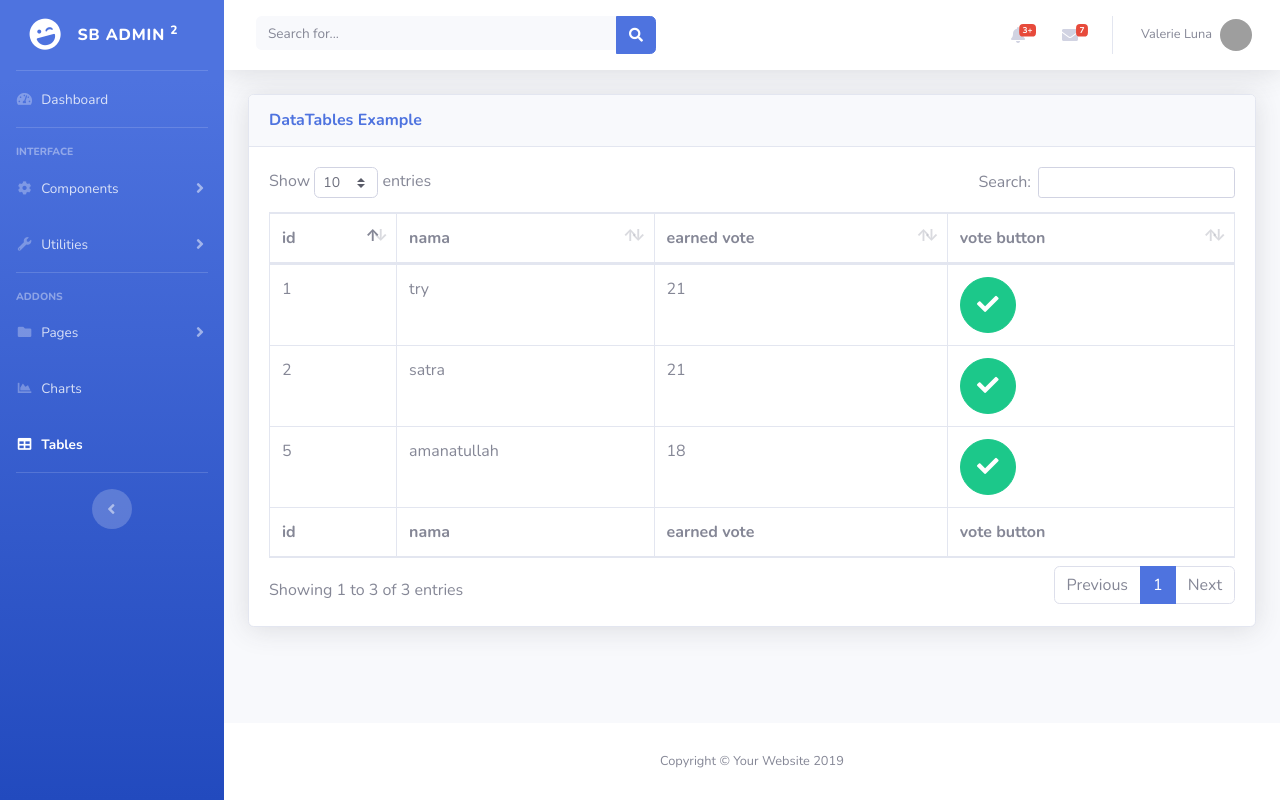
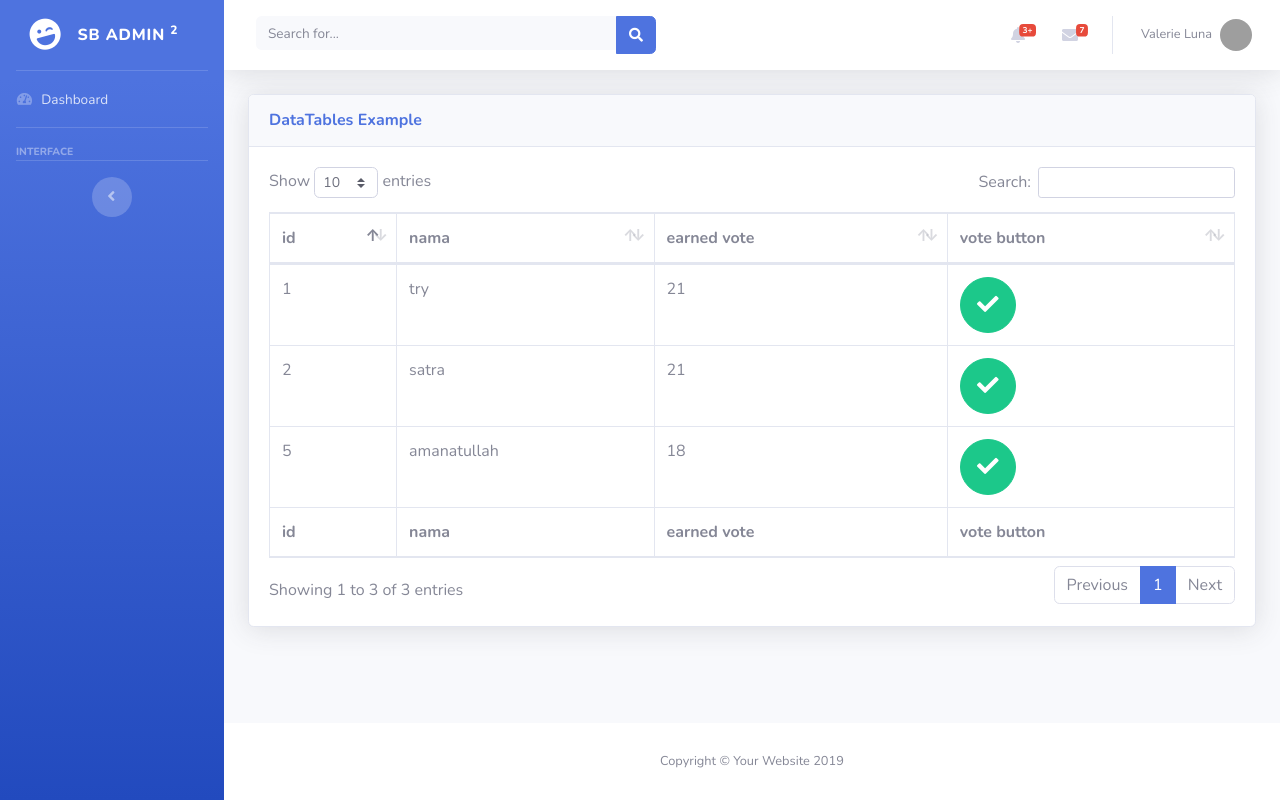
Before and after one commit to x3xmermaid/arkademy_bootcamp, a PHP site: page / in a window 1280 px wide. Run offline with PHP 8.4, Linux system fonts and the light colour scheme; data comes from the database, SQL or seed files in the repository; grey boxes are pictures that could not be loaded.

Commit message:
Update index.php

```diff
--- a/6/index.php
+++ b/6/index.php
@@ -74,79 +74,7 @@ if(isset($_GET['id'])){
         Interface
       </div>
 
-      <!-- Nav Item - Pages Collapse Menu -->
-      <li class="nav-item">
-        <a class="nav-link collapsed" href="#" data-toggle="collapse" data-target="#collapseTwo" aria-expanded="true" aria-controls="collapseTwo">
-          <i class="fas fa-fw fa-cog"></i>
-          <span>Components</span>
-        </a>
-        <div id="collapseTwo" class="collapse" aria-labelledby="headingTwo" data-parent="#accordionSidebar">
-          <div class="bg-white py-2 collapse-inner rounded">
-            <h6 class="collapse-header">Custom Components:</h6>
-            <a class="collapse-item" href="buttons.html">Buttons</a>
-            <a class="collapse-item" href="cards.html">Cards</a>
-          </div>
-        </div>
-      </li>
-
-      <!-- Nav Item - Utilities Collapse Menu -->
-      <li class="nav-item">
-        <a class="nav-link collapsed" href="#" data-toggle="collapse" data-target="#collapseUtilities" aria-expanded="true" aria-controls="collapseUtilities">
-          <i class="fas fa-fw fa-wrench"></i>
-          <span>Utilities</span>
-        </a>
-        <div id="collapseUtilities" class="collapse" aria-labelledby="headingUtilities" data-parent="#accordionSidebar">
-          <div class="bg-white py-2 collapse-inner rounded">
-            <h6 class="collapse-header">Custom Utilities:</h6>
-            <a class="collapse-item" href="utilities-color.html">Colors</a>
-            <a class="collapse-item" href="utilities-border.html">Borders</a>
-            <a class="collapse-item" href="utilities-animation.html">Animations</a>
-            <a class="collapse-item" href="utilities-other.html">Other</a>
-          </div>
-        </div>
-      </li>
-
-      <!-- Divider -->
-      <hr class="sidebar-divider">
-
-      <!-- Heading -->
-      <div class="sidebar-heading">
-        Addons
-      </div>
-
-      <!-- Nav Item - Pages Collapse Menu -->
-      <li class="nav-item">
-        <a class="nav-link collapsed" href="#" data-toggle="collapse" data-target="#collapsePages" aria-expanded="true" aria-controls="collapsePages">
-          <i class="fas fa-fw fa-folder"></i>
-          <span>Pages</span>
-        </a>
-        <div id="collapsePages" class="collapse" aria-labelledby="headingPages" data-parent="#accordionSidebar">
-          <div class="bg-white py-2 collapse-inner rounded">
-            <h6 class="collapse-header">Login Screens:</h6>
-            <a class="collapse-item" href="login.html">Login</a>
-            <a class="collapse-item" href="register.html">Register</a>
-            <a class="collapse-item" href="forgot-password.html">Forgot Password</a>
-            <div class="collapse-divider"></div>
-            <h6 class="collapse-header">Other Pages:</h6>
-            <a class="collapse-item" href="404.html">404 Page</a>
-            <a class="collapse-item" href="blank.html">Blank Page</a>
-          </div>
-        </div>
-      </li>
-
       <!-- Nav Item - Charts -->
-      <li class="nav-item">
-        <a class="nav-link" href="charts.html">
-          <i class="fas fa-fw fa-chart-area"></i>
-          <span>Charts</span></a>
-      </li>
-
-      <!-- Nav Item - Tables -->
-      <li class="nav-item active">
-        <a class="nav-link" href="tables.html">
-          <i class="fas fa-fw fa-table"></i>
-          <span>Tables</span></a>
-      </li>
 
       <!-- Divider -->
       <hr class="sidebar-divider d-none d-md-block">
```
